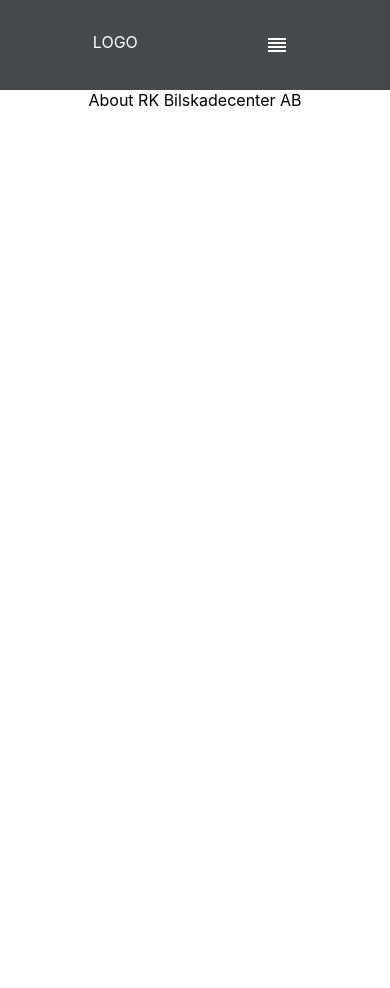
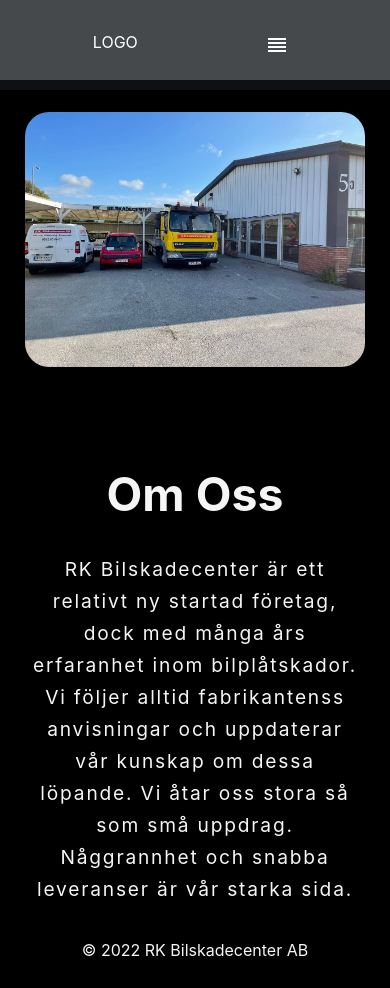
Before and after one commit to DJendryczka/react-rkbil, a React (Create React App) app: page /About in a window 390 px wide. Before the commit the page ends 844 px from the top, so only its background shows below. Built offline with nearby package versions, Linux system fonts and the light colour scheme.

Commit message:
Add about page

```diff
--- a/src/App.js
+++ b/src/App.js
@@ -3,6 +3,7 @@ import './App.css';
 import Navbar from './components/Navbar';
 import Home from './components/pages/Home';
 import About from './components/pages/About';
+import Footer from './components/Footer';
 import { BrowserRouter as Router, Route, Routes} from 'react-router-dom'
 function App() {
   return (
@@ -13,6 +14,7 @@ function App() {
           <Route path='/' exact element={<Home />} />
           <Route path='/About' element={<About />} />
         </Routes>
+        <Footer />
       </Router>
 
     </div>
--- /dev/null
+++ b/src/components/Footer.js
@@ -0,0 +1,11 @@
+import React from 'react'
+import '../components/styles/Footer.css'
+const Footer = () => {
+  return (
+    <div>
+       <p className='footer'>&copy; 2022 RK Bilskadecenter AB</p>
+    </div>
+  )
+}
+
+export default Footer
--- a/src/components/Navbar.js
+++ b/src/components/Navbar.js
@@ -30,8 +30,8 @@ function Navbar() {
             <ReorderOutlinedIcon />
           </button>
           <div className='hidden' id={openLinks ? 'open' : 'close'}>
-            <Link to='/'>HEM</Link>
-            <Link to='/About'>OM OSS</Link>
+            <Link onClick={toggleButton} to='/'>HEM</Link>
+            <Link onClick={toggleButton} to='/About'>OM OSS</Link>
             <Link to='/Services'>TJÄNSTER</Link>
             <Link to='/Projects'>PROJEKT</Link>
             <Link to='/Contact'>KONTAKT</Link>
--- a/src/components/pages/About.js
+++ b/src/components/pages/About.js
@@ -1,8 +1,24 @@
 import React from 'react'
+import '../styles/About.css'
+import Aboutimg from '../../assets/rkfront.jpg';
 
 const About = () => {
   return (
-    <div>About RK Bilskadecenter AB</div>
+    <div>
+      <div className='container'>
+        <div className='box'>
+          <img src={Aboutimg} alt='RK Bil entrance' className='img' />
+        </div>
+        <div className='box'>
+        <h1>Om Oss</h1>
+            <p className='about-text'>RK Bilskadecenter är ett relativt ny startad företag, dock med många års erfaranhet inom bilplåtskador.
+              Vi följer alltid fabrikantenss anvisningar och uppdaterar vår kunskap om dessa löpande.
+              Vi åtar oss stora så som små uppdrag.
+              Någgrannhet och snabba leveranser är vår starka sida.
+          </p>
+        </div>
+      </div>
+    </div>
   )
 }
 
--- a/src/components/pages/Home.js
+++ b/src/components/pages/Home.js
@@ -7,7 +7,7 @@ const Home = () => {
       <video src={SplashImg} autoPlay loop muted />
       <div className='overlay'></div>
       <div className='header'>
-        <h1>Välkommen till RKBilskadecenter AB</h1>
+        <h1>Välkommen till <br/><span className='company-name'>RK Bilskadecenter AB</span></h1>
         <h2>Din lokala bilskadereparatör</h2>
       </div>
     </div>
--- /dev/null
+++ b/src/components/styles/About.css
@@ -0,0 +1,40 @@
+.container{
+    width: 100vw;
+    height: 100vh;
+    background-color: black;
+    display: flex;
+    justify-content: space-evenly;
+    align-items: center;
+    margin-top: 5rem;
+}
+
+.box{
+
+   max-width: 550px;
+   height: auto;
+   margin: 2rem;
+
+}
+
+.img{
+    width: 100%;
+    min-width: 340px;
+    height: auto;
+    border-radius: 1.5rem;
+}
+.container h1{
+    color: whitesmoke;
+    font-size: 2.9rem;
+}
+.about-text{
+    color: whitesmoke;
+    font-size: 1.2rem;
+    letter-spacing: 1.8px;
+    line-height: 2rem;
+}
+
+@media screen and (max-width: 795px) {
+    .container{
+        flex-direction: column;
+    }
+  }
--- /dev/null
+++ b/src/components/styles/Footer.css
@@ -0,0 +1,7 @@
+.footer{
+    margin: 0;
+    padding-top: 1rem;
+    background-color: black;
+    height: 3rem;
+    color: whitesmoke;
+}
--- a/src/components/styles/Home.css
+++ b/src/components/styles/Home.css
@@ -6,6 +6,9 @@
 video{
     width: 100vw;
     height: 100vh;
+    position: absolute;
+    top: 0;
+    left: 0;
     object-fit: cover;
 }
 .header{
@@ -21,11 +24,28 @@ video{
     position: absolute;
     top: 0;
     left: 0;
-    width: 100%;
-    height: 100%;
+    width: 100vw;
+    height: 100vh;
     background-color: rgba(0,0,0,0.6);
 }
 .header h1{
-    color: white;
-    font-size: 4rem;
+    color: rgb(240, 234, 234);
+    font-size: 5rem;
 }
+.header h2{
+    color: whitesmoke;
+    font-size: 2rem;
+}
+.company-name{
+    color: rgb(221, 20, 20);
+}
+@media screen and (max-width: 795px) {
+    .header h1{
+        color: rgb(240, 234, 234);
+        font-size: 2.3rem;
+    }
+    .header h2{
+        color: whitesmoke;
+        font-size: 1.7rem;
+    }
+  }
--- a/src/components/styles/Navbar.css
+++ b/src/components/styles/Navbar.css
@@ -4,6 +4,9 @@
   background-color: #121619c7;
   width: 100%;
   height: auto;
+  position: absolute;
+  top: 0;
+  z-index: 1;
 }
 .left-side,
 .right-side {
@@ -39,6 +42,7 @@ button {
 
   .navbar {
     justify-content: space-between;
+    background-color: #121619c7;
   }
 
   #open,
```
Also changed, not shown: src/assets/rkfront.jpg (added).
